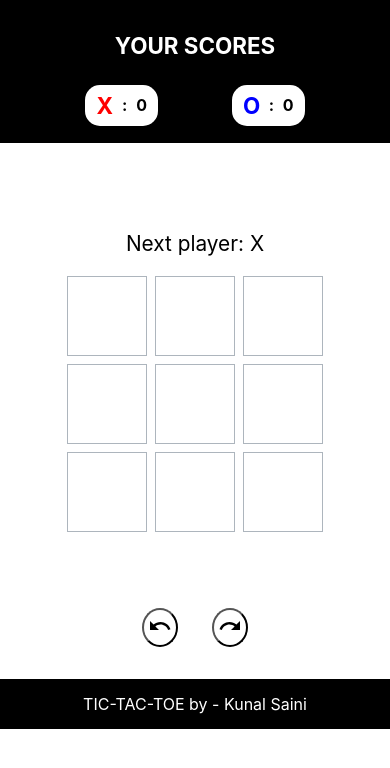
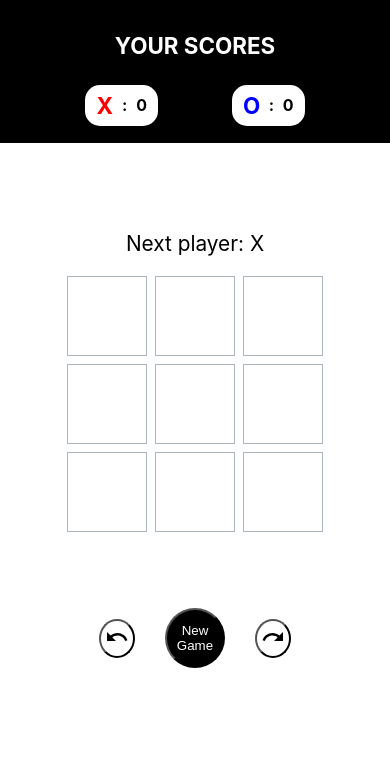
Before and after one commit to Kunal-Saini-22/TIC-TAC-TOE, a React (Create React App) app: page / in a window 390 px wide. Shown: the top 768 px of the page. Built offline with nearby package versions, Linux system fonts and the light colour scheme.

Commit message:
start new game feature added

```diff
--- a/package.json
+++ b/package.json
@@ -3,10 +3,10 @@
   "version": "0.1.0",
   "private": true,
   "dependencies": {
-    "@emotion/react": "^11.11.4",
-    "@emotion/styled": "^11.11.5",
+    "@emotion/react": "^11.13.0",
+    "@emotion/styled": "^11.13.0",
     "@mui/icons-material": "^5.16.0",
-    "@mui/material": "^5.16.0",
+    "@mui/material": "^5.16.5",
     "@testing-library/jest-dom": "^5.17.0",
     "@testing-library/react": "^13.4.0",
     "@testing-library/user-event": "^13.5.0",
--- a/src/App.css
+++ b/src/App.css
@@ -1,5 +1,16 @@
 .outline{
     border: 2px solid;
+}
+
+.newgame-btn{
+  transition: transform 0.5s ease-in-out;
+}
+
+.newgame-btn:hover{
+  /* background: rgb(41, 41, 41) !important; */
+  /* color: greenyellow !important; */
+  /* border: 2px solid greenyellow !important; */
+  transform: scale(1.15);
 }
 
 .box{
@@ -130,6 +141,9 @@ padding: 4px 8px;
 
 @media screen and (max-width:780px) {
 
+  .footer{
+    display: none;
+  }
     .score-bar-outer-container {
         /* background-color: red; */
         width: 100%;
@@ -153,7 +167,7 @@ padding: 4px 8px;
    }
 
    .icon-group-container{
-    width: 45%;
+    width: 65%;
     margin:0px;
     margin-bottom: 2rem;
    }
--- a/src/App.jsx
+++ b/src/App.jsx
@@ -108,12 +108,13 @@ function ScoreBar({scores}) {
   )
 };
 
-function IconGroup({onIconClick}) {
+function IconGroup({onIconClick,onNewGame}) {
   // console.log("current move : ",currentMove);
   return (
     <>
         <div className="icon-group-container">
         <button className='icon-button' onClick={()=>onIconClick("undo")}><UndoIcon/></button>
+        <button className='newgame-btn' onClick={()=>onNewGame()}  style={{height:'60px',backgroundColor:'black',color:'white',width:'60px' ,display:'flex',flexDirection:'column', justifyContent:'center',alignItems:'center', padding:'8px',borderRadius:'50%'}}> <span>New</span><span>Game</span></button>
         <button className='icon-button' onClick={()=>onIconClick("redo")}><RedoIcon/></button>
         </div>
     </>
@@ -153,10 +154,11 @@ export default function Game(){
   // const addTodo = useCallback(() => {
   //   setTodos((t) => [...t, "New Todo"]);
   // }, [todos]);
-
+let Winner = null;
   const updateScore = (winner)=>{
 
-      if(winner === null) return;
+    Winner = winner;
+      if(winner === null) return ;
 
       switch (winner) {
         case 'X':
@@ -231,12 +233,27 @@ export default function Game(){
     }
   }
 
-  return(<>
+  useEffect(()=>{
+    if(currentMove >= 9 && Winner === null){
+      // console.log("move: ",currentMove);
+        setTimeout(()=>{
+          alert("It's a Draw... start new match")
+          startNewMatch();
+        },500);
+    }
+},[currentMove]);
+
+function handleNewGame(){
+  setScores({...scores,'X':0,'O':0});
+  startNewMatch();
+}
+
+return(<>
     <div className="cover-container">
     <ScoreBar scores={scores}/>
     <Grid isPlayerX={isPlayerX} squares = {latestArr} updateHistoryArr = {updateHistoryArr} updateScore = {updateScore}/>
     {/* <MoveList moves = {historyArr} jumpToMove={jumpToMove}/> */}
-    <IconGroup  onIconClick={handleUndoRedo}/>
+    <IconGroup  onIconClick={handleUndoRedo} onNewGame={handleNewGame} />
     </div>
     <div className='footer'><div className='content'>
     TIC-TAC-TOE  by - Kunal Saini</div></div>
```
Also changed, not shown: 1 other file (tests, documents, lock files or other folders).
